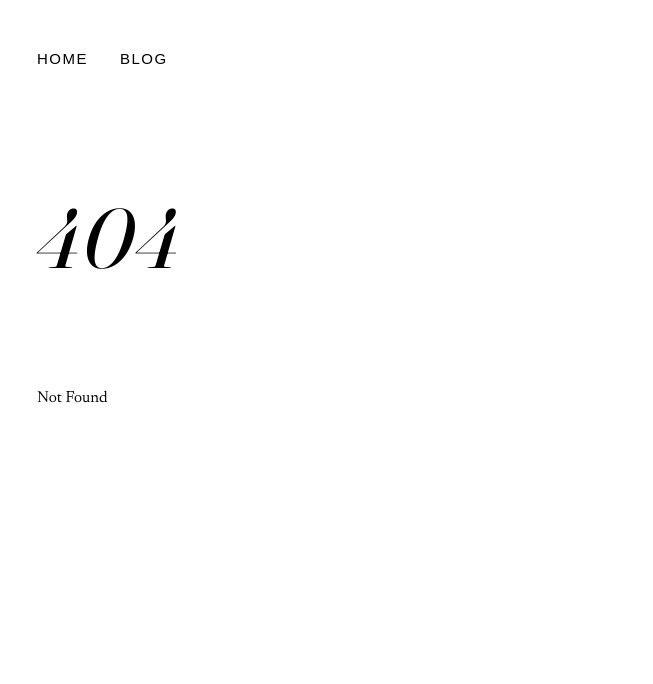
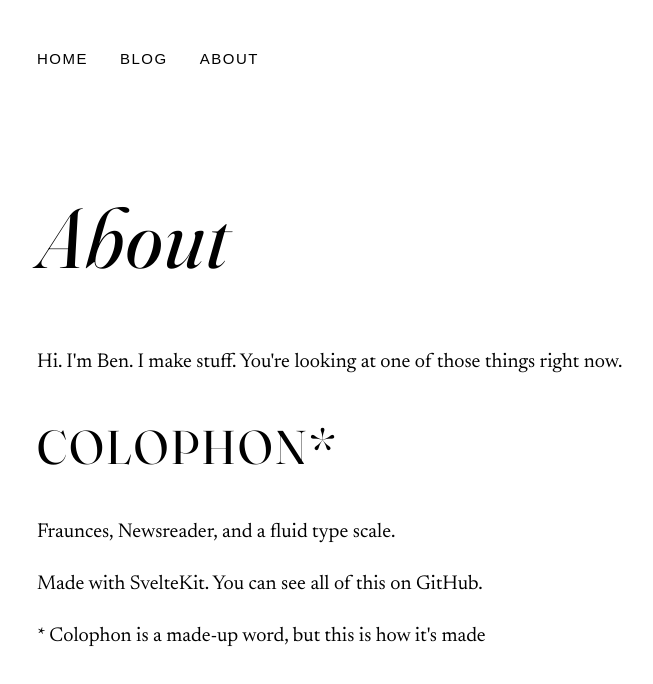
Before and after one commit to bensleveritt/benjamin.leveritt.co.uk, a SvelteKit app: page /about in a window 1280 px wide. Before the commit this address had no page. Shown: the top 684 px of the page, without its empty margins (3-656 px from the left). Built offline with nearby package versions, Linux system fonts and the light colour scheme.

Commit message:
Add About

```diff
--- a/src/routes/+layout.svelte
+++ b/src/routes/+layout.svelte
@@ -16,6 +16,7 @@
 			<!-- <a href="/portfolio">Portfolio</a> -->
 			<!-- <a href="/notes">Notes</a> -->
 			<a href="/blog">Blog</a>
+			<a href="/about">About</a>
 		</nav>
 	</header>
 	{@render children()}
--- /dev/null
+++ b/src/routes/about/+page.svelte
@@ -0,0 +1,16 @@
+<main>
+	<h1>About</h1>
+
+	<p>Hi. I'm Ben. I make stuff. You're looking at one of those things right now.</p>
+
+	<h2>Colophon*</h2>
+
+	<p>Fraunces, Newsreader, and a fluid type scale.</p>
+	<p>
+		Made with SvelteKit. You can see all of this <a
+			href="https://github.com/bensleveritt/benjamin.leveritt.co.uk">on GitHub</a
+		>.
+	</p>
+
+	<p>* Colophon is a made-up word, but this is how it's made</p>
+</main>
--- a/src/routes/blog/+layout.svelte
+++ b/src/routes/blog/+layout.svelte
@@ -3,6 +3,6 @@
 </script>
 
 <main>
-	<h2>Blog</h2>
+	<h1>Blog</h1>
 	{@render children()}
 </main>
--- a/src/typography.css
+++ b/src/typography.css
@@ -132,6 +132,7 @@ main p {
 	font-size: var(--step-4);
 	line-height: 1.1;
 }
+
 .blog h2 {
 	font-size: var(--step-2);
 	text-transform: inherit;
```
